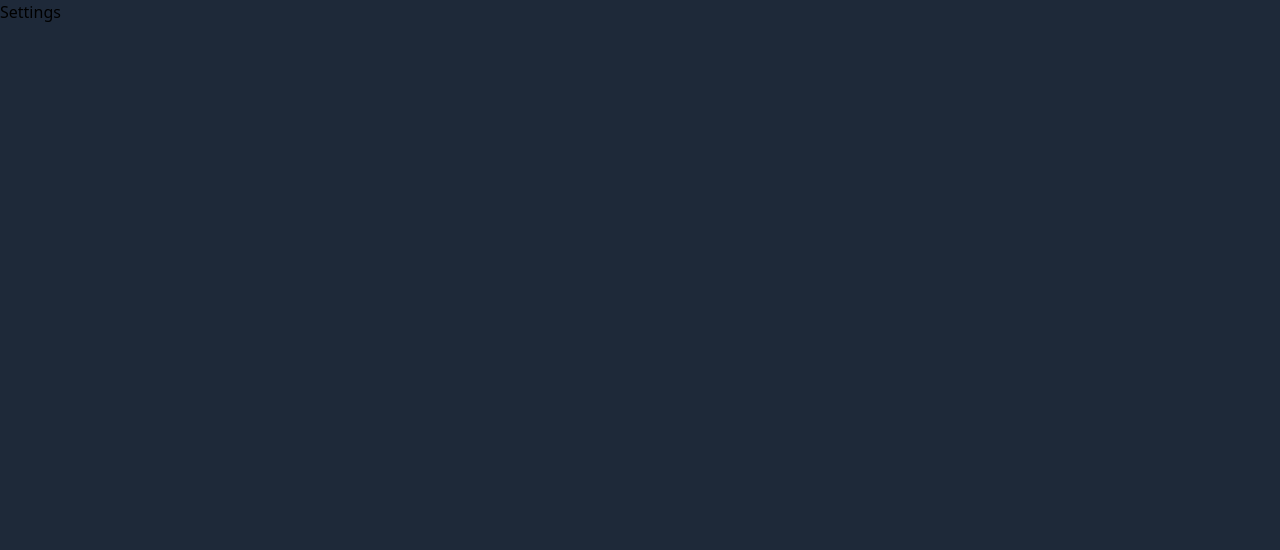
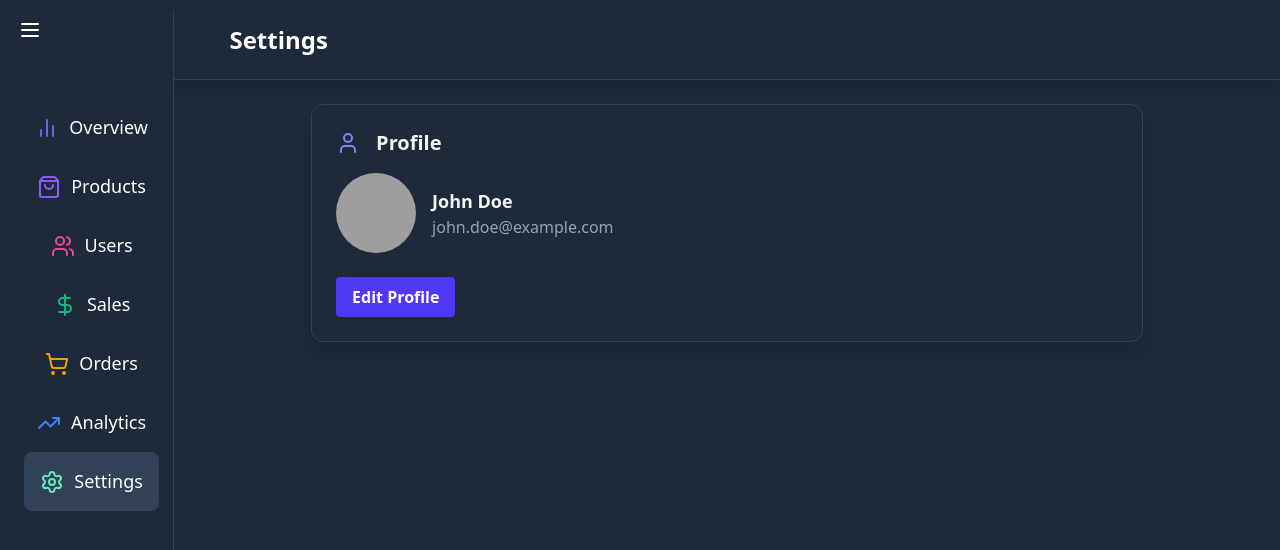
Before and after one commit to Bigbilly-github/Dashboard, a React (Vite) app: page /settings in a window 1280 px wide. Shown: the top 550 px of the page. Built offline with nearby package versions, Linux system fonts and the light colour scheme; grey boxes are pictures that could not be loaded.

Commit message:
created components profile and settingsection

```diff
--- /dev/null
+++ b/src/components/settings/Settingsection.jsx
@@ -0,0 +1,19 @@
+import { motion } from "framer-motion";
+
+const SettingSection = ({ icon: Icon, title, children }) => {
+	return (
+		<motion.div
+			className='bg-gray-800 bg-opacity-50 backdrop-filter backdrop-blur-lg shadow-lg rounded-xl p-6 border border-gray-700 mb-8'
+			initial={{ opacity: 0, y: 20 }}
+			animate={{ opacity: 1, y: 0 }}
+			transition={{ duration: 0.5 }}
+		>
+			<div className='flex items-center mb-4'>
+				<Icon className='text-indigo-400 mr-4' size='24' />
+				<h2 className='text-xl font-semibold text-gray-100'>{title}</h2>
+			</div>
+			{children}
+		</motion.div>
+	);
+};
+export default SettingSection;
--- /dev/null
+++ b/src/components/settings/profile.jsx
@@ -0,0 +1,26 @@
+import { User } from "lucide-react";
+import SettingSection from "./SettingSection";
+
+const Profile = () => {
+	return (
+		<SettingSection icon={User} title={"Profile"}>
+			<div className='flex flex-col sm:flex-row items-center mb-6'>
+				<img
+					src='https://randomuser.me/api/portraits/men/3.jpg'
+					alt='Profile'
+					className='rounded-full w-20 h-20 object-cover mr-4'
+				/>
+
+				<div>
+					<h3 className='text-lg font-semibold text-gray-100'>John Doe</h3>
+					<p className='text-gray-400'>john.doe@example.com</p>
+				</div>
+			</div>
+
+			<button className='bg-indigo-600 hover:bg-indigo-700 text-white font-bold py-2 px-4 rounded transition duration-200 w-full sm:w-auto'>
+				Edit Profile
+			</button>
+		</SettingSection>
+	);
+};
+export default Profile;
--- a/src/pages/Settings.jsx
+++ b/src/pages/Settings.jsx
@@ -1,9 +1,22 @@
-import React from 'react'
+import Header from "../components/global/header";
+import Sidebar from "../components/global/sidebar";
+import Profile from "../components/settings/profile";
+const Settings = () => {
+	return (
+     <div className='flex-1 flex items-start overflow-auto relative z-10'>
+             <Sidebar/>
+            <div className="w-full">
+                <Header title="Settings"/>
+                 <main className='max-w-4xl mx-auto py-6 px-4 lg:px-8'>
+                   <Profile />
 
-const Settings = () => {
-  return (
-    <div>Settings</div>
-  )
-}
+                </main>
 
+            </div>
+
+
+      </div>
+
+	);
+};
 export default Settings
```
